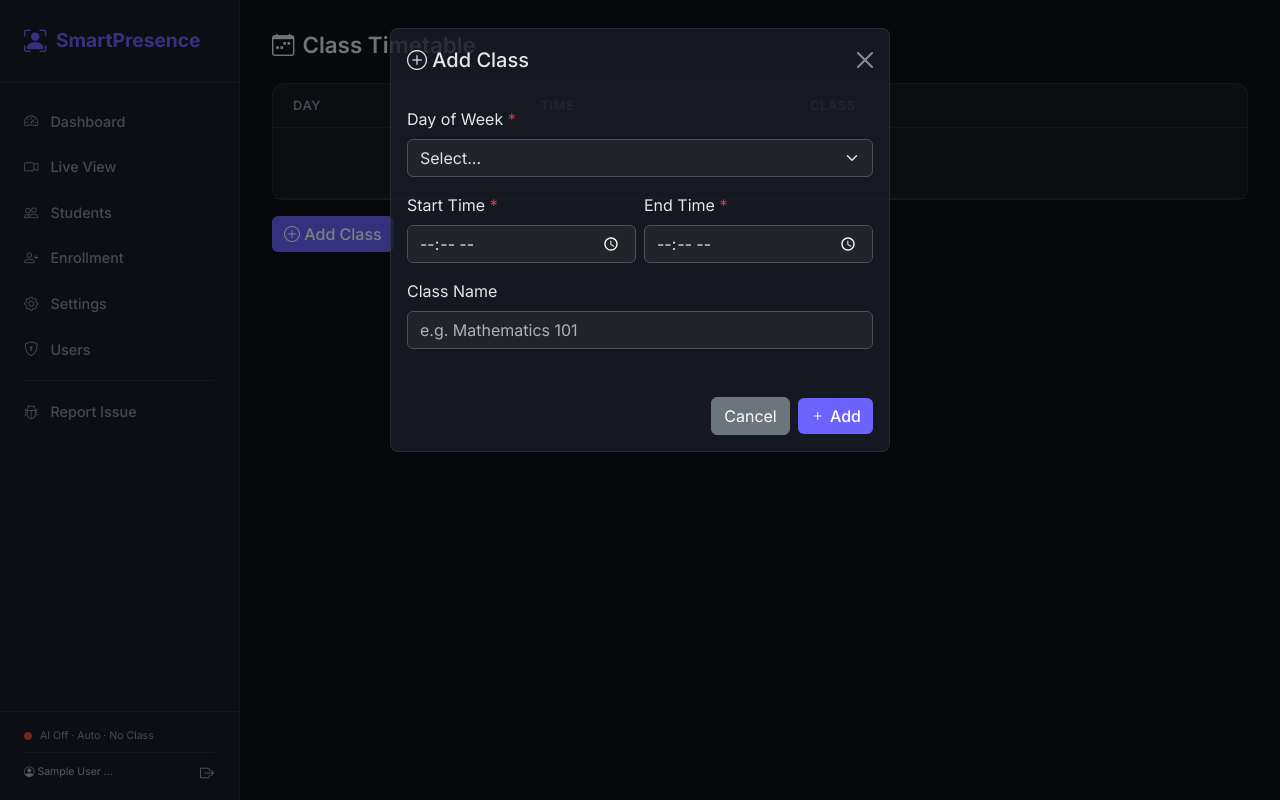
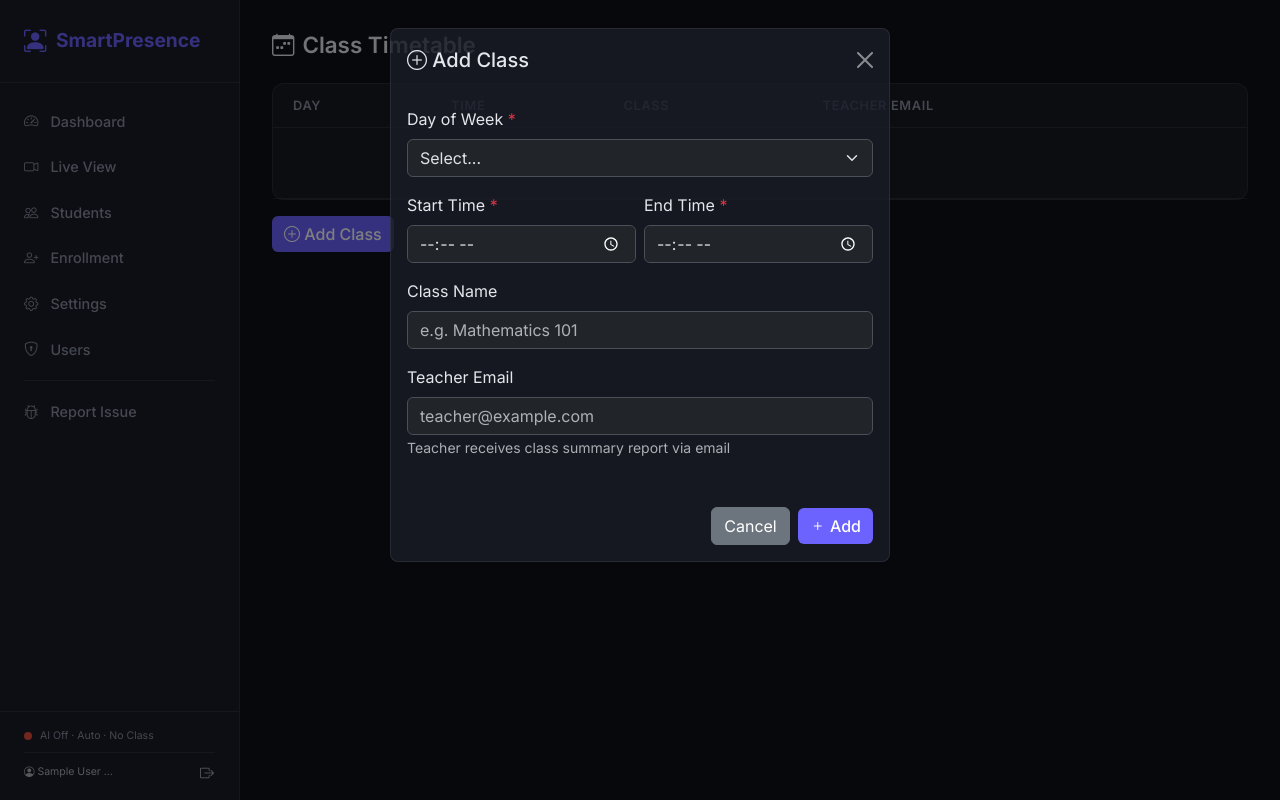
Before and after one commit to SAA2007/SmartPresence, a Flask app: page /timetable in a window 1280 px wide, after a click on "Add Class". Run offline with Flask 2, Linux system fonts and the light colour scheme; the visitor is signed in with stand-in values (Sample User, id 1); data that the repository does not hold is empty; some libraries are stand-ins or nearby versions.

Commit message:
feat: email integration + security hardening
Email Service:
- New email_service.py with Brevo SMTP support
- Student reports: individual attendance emails per class
- Teacher summaries: present/absent counts + student lists
- Error reports: bugs/crashes sent to admin email
- POST /api/email/test (admin-only SMTP verification)
- POST /api/email/class-report/<id> (per-class report trigger)

Schema:
- Added teacher_email column to class_schedules
- DB migration in init_db.py (safe for existing DBs)

UI:
- Timetable: teacher email column + Send Report button
- Settings: email test card with SMTP status

Security:
- key.txt added to .gitignore (SMTP key leak prevention)
- SMTP credentials moved to .env (gitignored)
- .env.example updated with safe placeholders
- Added *.key, *.pem, *.secret to .gitignore

```diff
--- a/web_app/database/schema.sql
+++ b/web_app/database/schema.sql
@@ -24,6 +24,7 @@ CREATE TABLE IF NOT EXISTS class_schedules (
     start_time TEXT NOT NULL,
     end_time TEXT NOT NULL,
     class_name TEXT NOT NULL DEFAULT 'Class',
+    teacher_email TEXT DEFAULT '',
     is_active INTEGER NOT NULL DEFAULT 1,
     created_at TIMESTAMP DEFAULT CURRENT_TIMESTAMP
 );
--- a/web_app/routes/api.py
+++ b/web_app/routes/api.py
@@ -697,6 +697,7 @@ def add_schedule():
     start = data.get('start_time', '').strip()
     end = data.get('end_time', '').strip()
     name = data.get('class_name', 'Class').strip()
+    teacher_email = data.get('teacher_email', '').strip()
 
     if not all([day, start, end]):
         return jsonify({"error": "day_of_week, start_time, end_time are required"}), 400
@@ -710,8 +711,8 @@ def add_schedule():
         return jsonify({"error": "End time must be after start time"}), 400
 
     conn = get_db()
-    conn.execute("INSERT INTO class_schedules (day_of_week, start_time, end_time, class_name) VALUES (?, ?, ?, ?)",
-                 (day, start, end, name))
+    conn.execute("INSERT INTO class_schedules (day_of_week, start_time, end_time, class_name, teacher_email) VALUES (?, ?, ?, ?, ?)",
+                 (day, start, end, name, teacher_email))
     conn.commit()
     conn.close()
     return jsonify({"success": True}), 201
@@ -728,11 +729,12 @@ def update_schedule(sid):
         conn.close()
         return jsonify({"error": "Schedule not found"}), 404
 
-    conn.execute("UPDATE class_schedules SET day_of_week=?, start_time=?, end_time=?, class_name=?, is_active=? WHERE id=?",
+    conn.execute("UPDATE class_schedules SET day_of_week=?, start_time=?, end_time=?, class_name=?, teacher_email=?, is_active=? WHERE id=?",
                  (data.get('day_of_week', sched['day_of_week']),
                   data.get('start_time', sched['start_time']),
                   data.get('end_time', sched['end_time']),
                   data.get('class_name', sched['class_name']),
+                  data.get('teacher_email', sched['teacher_email'] if 'teacher_email' in sched.keys() else ''),
                   data.get('is_active', sched['is_active']),
                   sid))
     conn.commit()
@@ -1470,3 +1472,112 @@ def debug_info():
         },
         "version": "1.6.0"
     })
+
+
+# ══════════════════════════════════════════════════════
+#  EMAIL — Test & Class Reports
+# ══════════════════════════════════════════════════════
+
+@api_bp.route('/email/test', methods=['POST'])
+@api_admin_required
+def email_test():
+    """Send a test email to verify SMTP configuration."""
+    from web_app.email_service import send_test_email
+    success, error = send_test_email()
+    if success:
+        return jsonify({"success": True, "message": "Test email sent successfully"})
+    return jsonify({"error": error}), 500
+
+
+@api_bp.route('/email/class-report/<int:schedule_id>', methods=['POST'])
+@api_login_required
+def email_class_report(schedule_id):
+    """Send per-class attendance report: individual emails to students, summary to teacher."""
+    from web_app.email_service import send_student_report, send_teacher_summary, send_error_report
+    from datetime import datetime, timedelta
+
+    conn = get_db()
+
+    # Get the schedule
+    sched = conn.execute("SELECT * FROM class_schedules WHERE id = ?", (schedule_id,)).fetchone()
+    if not sched:
+        conn.close()
+        return jsonify({"error": "Schedule not found"}), 404
+
+    class_name = sched['class_name']
+    teacher_email = sched['teacher_email'] if 'teacher_email' in sched.keys() else ''
+    today = datetime.now().strftime('%Y-%m-%d')
+
+    # Get all attendance logs for today linked to this schedule
+    logs = conn.execute("""
+        SELECT al.*, s.name, s.email as student_email, s.student_id as sid
+        FROM attendance_logs al
+        JOIN students s ON al.student_id = s.id
+        WHERE al.schedule_id = ? AND date(al.timestamp) = ?
+    """, (schedule_id, today)).fetchall()
+
+    # Get ALL enrolled students to determine who's absent
+    all_students = conn.execute("SELECT id, name, email FROM students").fetchall()
+    conn.close()
+
+    # Build present/absent lists
+    present_ids = set()
+    present_list = []
+    absent_list = []
+    student_statuses = {}  # id -> (name, email, status)
+
+    for log in logs:
+        sid = log['student_id']
+        present_ids.add(sid)
+        status = log['status']
+        student_statuses[sid] = (log['name'], log['student_email'], status)
+        if status in ('Present', 'On Time', 'Late'):
+            present_list.append(log['name'])
+        else:
+            absent_list.append(log['name'])
+
+    # Students with no log at all = Absent
+    for s in all_students:
+        if s['id'] not in present_ids:
+            absent_list.append(s['name'])
+            student_statuses[s['id']] = (s['name'], s['email'], 'Absent')
+
+    # Send individual student emails
+    sent_count = 0
+    fail_count = 0
+    errors = []
+
+    for sid, (name, email, status) in student_statuses.items():
+        if email:
+            ok, err = send_student_report(email, name, class_name, status, today)
+            if ok:
+                sent_count += 1
+            else:
+                fail_count += 1
+                errors.append(f"{name}: {err}")
+
+    # Send teacher summary
+    teacher_sent = False
+    if teacher_email:
+        ok, err = send_teacher_summary(teacher_email, class_name, today, present_list, absent_list)
+        teacher_sent = ok
+        if not ok:
+            errors.append(f"Teacher: {err}")
+
+    # If any errors, send error report to admin
+    if errors:
+        send_error_report(
+            f"Email Report Errors — {class_name}",
+            '\n'.join(errors)
+        )
+
+    return jsonify({
+        "success": True,
+        "class_name": class_name,
+        "date": today,
+        "students_emailed": sent_count,
+        "students_failed": fail_count,
+        "teacher_emailed": teacher_sent,
+        "present": len(present_list),
+        "absent": len(absent_list)
+    })
--- a/web_app/templates/timetable.html
+++ b/web_app/templates/timetable.html
@@ -14,12 +14,13 @@
                         <th>Day</th>
                         <th>Time</th>
                         <th>Class</th>
+                        <th>Teacher Email</th>
                         <th></th>
                     </tr>
                 </thead>
                 <tbody id="timetableBody">
                     <tr>
-                        <td colspan="4" class="text-center text-muted py-4">Loading...</td>
+                        <td colspan="5" class="text-center text-muted py-4">Loading...</td>
                     </tr>
                 </tbody>
             </table>
@@ -63,6 +64,11 @@
                     <label class="form-label">Class Name</label>
                     <input type="text" id="schedName" class="form-control" placeholder="e.g. Mathematics 101">
                 </div>
+                <div class="mb-3">
+                    <label class="form-label">Teacher Email</label>
+                    <input type="email" id="schedTeacherEmail" class="form-control" placeholder="teacher@example.com">
+                    <small class="text-muted">Teacher receives class summary report via email</small>
+                </div>
             </div>
             <div class="modal-footer border-0">
                 <button type="button" class="btn btn-secondary" data-bs-dismiss="modal">Cancel</button>
@@ -74,7 +80,7 @@
     </div>
 </div>
 
-<div class="mt-3">
+<div class="mt-3 d-flex gap-2">
     <button class="btn btn-accent" data-bs-toggle="modal" data-bs-target="#addScheduleModal">
         <i class="bi bi-plus-circle"></i> Add Class
     </button>
@@ -93,14 +99,18 @@
             if (!data) return;
             const tbody = document.getElementById('timetableBody');
             if (!data.length) {
-                tbody.innerHTML = '<tr><td colspan="4" class="text-center text-muted py-4">No classes scheduled</td></tr>';
+                tbody.innerHTML = '<tr><td colspan="5" class="text-center text-muted py-4">No classes scheduled</td></tr>';
                 return;
             }
             tbody.innerHTML = data.map(s => `<tr>
                 <td><span class="badge bg-secondary">${escapeHtml(s.day_of_week)}</span></td>
                 <td>${escapeHtml(s.start_time)} — ${escapeHtml(s.end_time)}</td>
                 <td>${escapeHtml(s.class_name || 'Class')}</td>
-                <td>
+                <td>${s.teacher_email ? escapeHtml(s.teacher_email) : '<span class="text-muted">—</span>'}</td>
+                <td class="text-end">
+                    <button class="btn btn-sm btn-outline-info me-1" onclick="sendClassReport(${s.id}, '${escapeHtml(s.class_name)}')" title="Send class report emails">
+                        <i class="bi bi-envelope"></i> Report
+                    </button>
                     <button class="btn btn-sm btn-outline-danger" onclick="deleteSchedule(${s.id})">
                         <i class="bi bi-trash"></i>
                     </button>
@@ -116,6 +126,7 @@
         const start = document.getElementById('schedStart').value;
         const end = document.getElementById('schedEnd').value;
         const name = document.getElementById('schedName').value.trim() || 'Class';
+        const teacherEmail = document.getElementById('schedTeacherEmail').value.trim();
 
         if (!day || !start || !end) {
             showToast('Day, start time, and end time are required');
@@ -125,7 +136,10 @@
         safeFetch('/api/schedule', {
             method: 'POST',
             headers: { 'Content-Type': 'application/json' },
-            body: JSON.stringify({ day_of_week: day, start_time: start, end_time: end, class_name: name })
+            body: JSON.stringify({
+                day_of_week: day, start_time: start, end_time: end,
+                class_name: name, teacher_email: teacherEmail
+            })
         }).then(r => {
             if (!r) return;
             return r.json();
@@ -138,6 +152,7 @@
                 document.getElementById('schedStart').value = '';
                 document.getElementById('schedEnd').value = '';
                 document.getElementById('schedName').value = '';
+                document.getElementById('schedTeacherEmail').value = '';
                 loadTimetable();
             }
         }).catch(() => {
@@ -160,6 +175,37 @@
         });
     }
 
+    function sendClassReport(scheduleId, className) {
+        if (!confirm(`Send attendance report for "${className}"?\n\n• Each student will be emailed their status\n• Teacher will receive a class summary`)) return;
+
+        const btn = event.target.closest('button');
+        const origHtml = btn.innerHTML;
+        btn.innerHTML = '<span class="spinner-border spinner-border-sm"></span> Sending...';
+        btn.disabled = true;
+
+        safeFetch('/api/email/class-report/' + scheduleId, { method: 'POST' }).then(r => {
+            if (!r) return;
+            return r.json();
+        }).then(data => {
+            if (!data) return;
+            if (data.success) {
+                showToast(
+                    `Report sent! ${data.students_emailed} students emailed, ` +
+                    `${data.present} present / ${data.absent} absent` +
+                    (data.teacher_emailed ? ', teacher notified' : ''),
+                    'success'
+                );
+            } else {
+                showToast(data.error || 'Failed to send report', 'error');
+            }
+        }).catch(() => {
+            showToast('Failed to send report', 'error');
+        }).finally(() => {
+            btn.innerHTML = origHtml;
+            btn.disabled = false;
+        });
+    }
+
     loadTimetable();
 </script>
 {% endblock %}
```
Also changed, not shown: web_app/database/init_db.py (+8 -0 lines), web_app/email_service.py (added, +154 -0 lines), web_app/templates/settings.html (+42 -0 lines), 2 other files.
